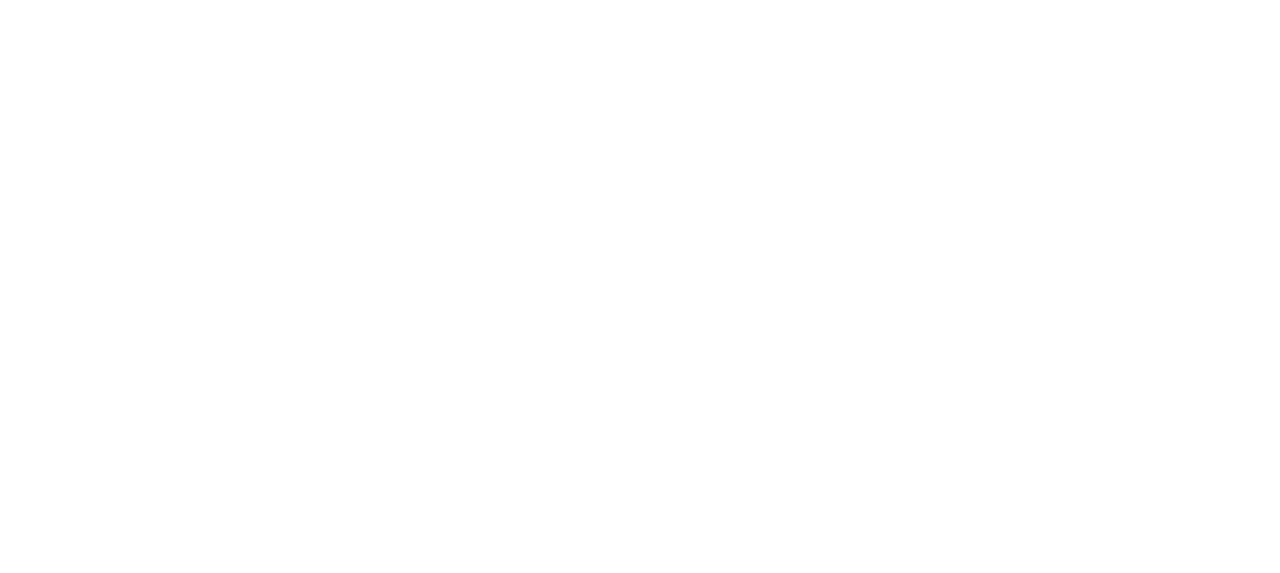
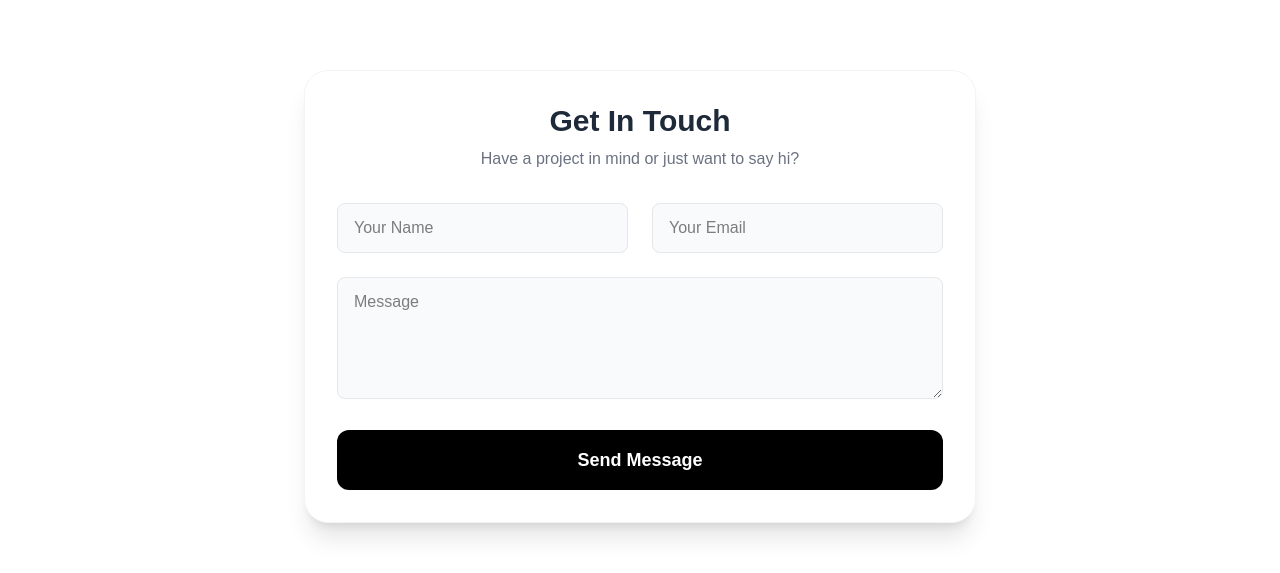
Before and after one commit to HeshithDashan/portfolio-2025, a Next.js app: page / in a window 1280 px wide. Shown: the part 1736-2309 px from the top of the page. Before the commit the page ends 1806 px from the top, so only its background shows below. Built offline with nearby package versions, Linux system fonts and the light colour scheme; no server answers.

Commit message:
Add Contact section to Home page

```diff
--- a/app/page.tsx
+++ b/app/page.tsx
@@ -1,6 +1,7 @@
 import Hero from "../components/Hero";
 import Skills from "../components/Skills";
 import Projects from "../components/Projects";
+import Contact from "../components/Contact"; // 1. අලුත් Contact එක මෙතනින් ගත්තා
 
 export default function Home() {
   return (
@@ -10,6 +11,9 @@
        <Skills />
 
        <Projects />
+
+       {/* 2. Contact Form එක මෙතනට දැම්මා */}
+       <Contact />
     </main>
   );
 }
```
